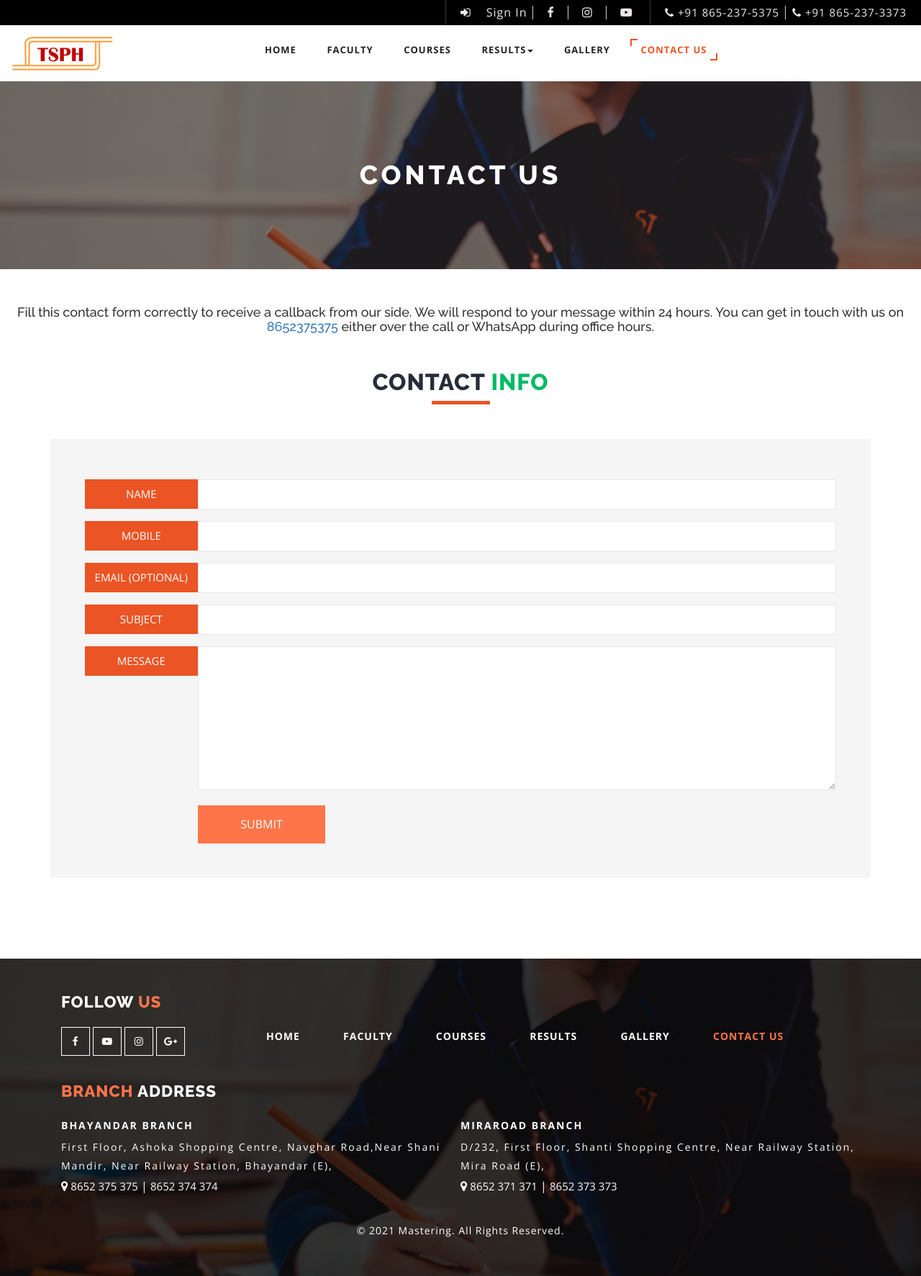
After one commit to sunil007/tsphweb, a PHP site: page /contactus.php in a window 1280 px wide. The commit adds this page. Shown: the whole page at 72% size. Run offline with PHP 8.4, Linux system fonts and the light colour scheme.

Commit message:
Created a rough template of Contact us page/form

```diff
--- /dev/null
+++ b/contactus.php
@@ -0,0 +1,69 @@
+<?php include "include/security.php" ?>
+<?php $_SESSION['pageName'] = 'contactus' ?>
+<!DOCTYPE html>
+<html lang="en">
+<head>
+	<?php include "include/title.php"; ?>
+	<?php include "include/css.php"; ?>
+</head>
+
+<body>
+	<?php include "include/topNav.php"; ?>
+
+	<div class="banner1">
+		<div class="w3_agileits_service_banner_info">
+			<h2>Contact Us</h2>
+		</div>
+	</div>
+
+	<div class="col-md-12">
+		<div style="height:50px;"></div>
+		<h4 class="text-center" id="h4.-bootstrap-heading">Fill this contact form correctly to receive a callback from our side. We will respond to your message within 24 hours. You can get in touch with us on
+		<a href="tel:+918652375375" style="color:43BABA" onMouseOver="this.style.color='green'"onMouseOut="this.style.color='25A3A3'">8652375375</a> either over the call or WhatsApp during office hours.</h4>
+		<div style="height:50px;"></div>
+	</div>
+
+
+	<div class="contact">
+		<div class="container">
+			<h3 class="w3l_header w3_agileits_header1">Contact <span>Info</span></h3>
+			<div class="w3layouts_mail_grid">
+					<div class="agileits_mail_grid_right agileits_w3layouts_mail_grid_right">
+					<div class="agileits_mail_grid_right1 agile_mail_grid_right1">
+						<form action="#" method="post">
+							<span>
+								<i>Name</i>
+								<input type="text" name="Name" placeholder=" " required="">
+							</span>
+							<span>
+								<i>Mobile</i>
+								<input type="tel" name="phone" pattern="[0-9]{3}[0-9]{3}[0-9]{4}" placeholder=" " required="">
+							</span>
+							<span>
+								<i>Email (Optional)</i>
+								<input type="email" name="Email" placeholder=" ">
+							</span>
+							<span>
+								<i>Subject</i>
+								<input type="text" name="Subject" placeholder=" " required="">
+							</span>
+							<span>
+								<i>Message</i>
+								<textarea name="Message" placeholder=" " required=""></textarea>
+
+							</span>
+							<input type="submit" value="SUBMIT">
+						</form>
+					</div>
+				</div>
+
+				<div class="clearfix"> </div>
+			</div>
+		</div>
+	</div>
+
+
+<?php include "include/footer.php"; ?>
+<?php include "include/js.php"; ?>
+</body>
+</html>
--- a/css/style.css
+++ b/css/style.css
@@ -1955,7 +1955,7 @@ h2.typoh2{
     padding: 10px 10px;
     text-align: center;
 }
-.agileits_mail_grid_right1 input[type="text"],.agileits_mail_grid_right1 input[type="email"],.agileits_mail_grid_right1 textarea{
+.agileits_mail_grid_right1 input[type="text"],.agileits_mail_grid_right1 input[type="email"], .agileits_mail_grid_right1 input[type="tel"], .agileits_mail_grid_right1 textarea{
 	outline: none;
     width: 85%;
     background: #fff;
```
